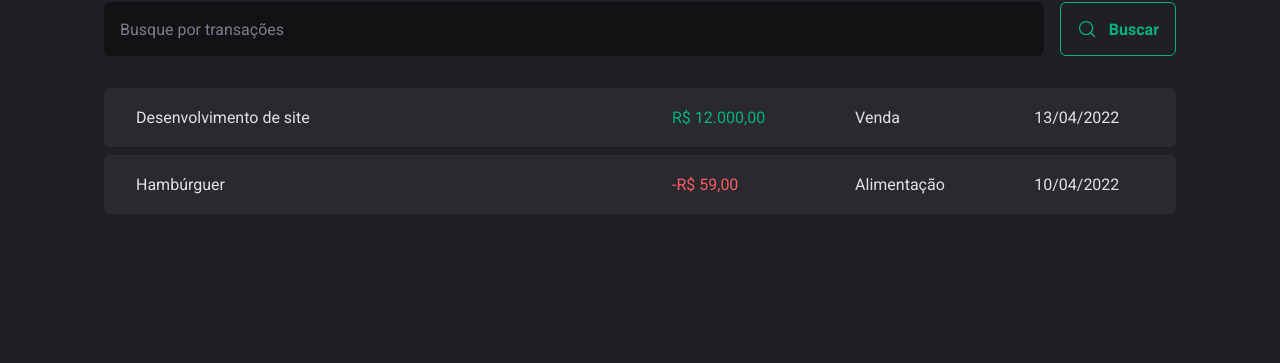
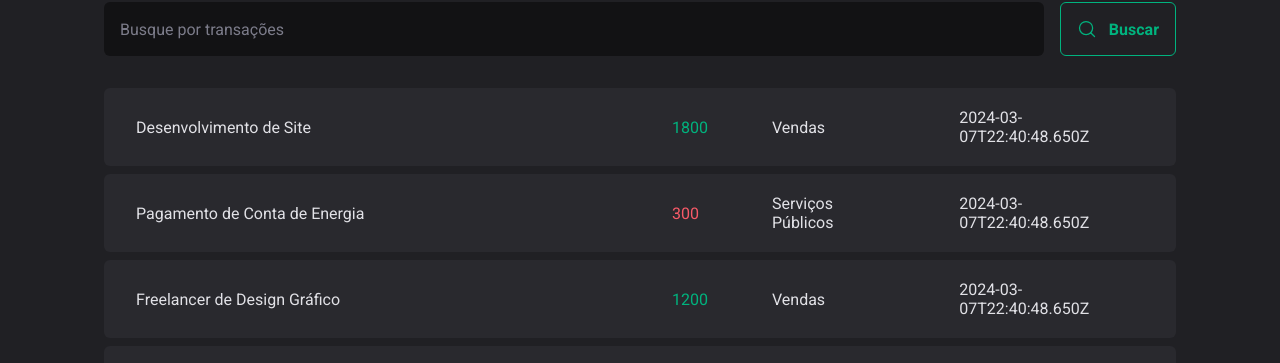
Before and after one commit to israelsanttana/dt-money, a React (Vite) app: page / in a window 1280 px wide. Shown: the part 437-800 px from the top of the page. Built offline with nearby package versions, Linux system fonts and the light colour scheme; data requests are answered from the project's data file.

Commit message:
feat: diciona requisição  listagem dos intens do json.server

```diff
--- a/src/pages/Transactions/index.tsx
+++ b/src/pages/Transactions/index.tsx
@@ -1,9 +1,33 @@
+import { useEffect, useState } from "react";
 import { Header } from "../../components/Header";
 import { Summary } from "../../components/Summary";
 import { SearchForm } from "./SearchForm";
 import { PriceHighlight, TransactionsContainer, TransactionsTable } from "./styles";
 
+
+interface Transaction {
+    category: string;
+    createdAt: string;
+    description: string;
+    id: number;
+    price: number;
+    type: 'income' | 'outcome';
+}
 export function Transactions() {
+    const [transactions, setTransactions] = useState<Transaction[]>([]);
+
+    async function loadTransactions() {
+
+        const response = await fetch('http://localhost:3333/transactions')
+        const data = await response.json();
+
+        setTransactions(data);
+    }
+
+    useEffect(() => {
+        loadTransactions();
+    }, []);
+
     return (
         <div>
             <Header />
@@ -13,26 +37,21 @@ export function Transactions() {
                 <SearchForm />
                 <TransactionsTable>
                     <tbody>
-                        <tr>
-                            <td width="50%">Desenvolvimento de site</td>
-                            <td>
-                                <PriceHighlight variant="income">
-                                    R$ 12.000,00
-                                </PriceHighlight>
-                            </td>
-                            <td>Venda</td>
-                            <td>13/04/2022</td>
-                        </tr>
-                        <tr>
-                            <td width="50%">Hambúrguer</td>
-                            <td>
-                                <PriceHighlight variant="outcome">
-                                    -R$ 59,00
-                                </PriceHighlight>
-                            </td>
-                            <td>Alimentação</td>
-                            <td>10/04/2022</td>
-                        </tr>
+
+                        {transactions.map(item => {
+                            return (
+                                <tr key={item.id}>
+                                    <td width="50%">{item.description}</td>
+                                    <td>
+                                        <PriceHighlight variant={item.type}>
+                                            {item.price}
+                                        </PriceHighlight>
+                                    </td>
+                                    <td>{item.category}</td>
+                                    <td>{item.createdAt}</td>
+                                </tr>
+                            )
+                        })}
                     </tbody>
                 </TransactionsTable>
             </TransactionsContainer>
```
